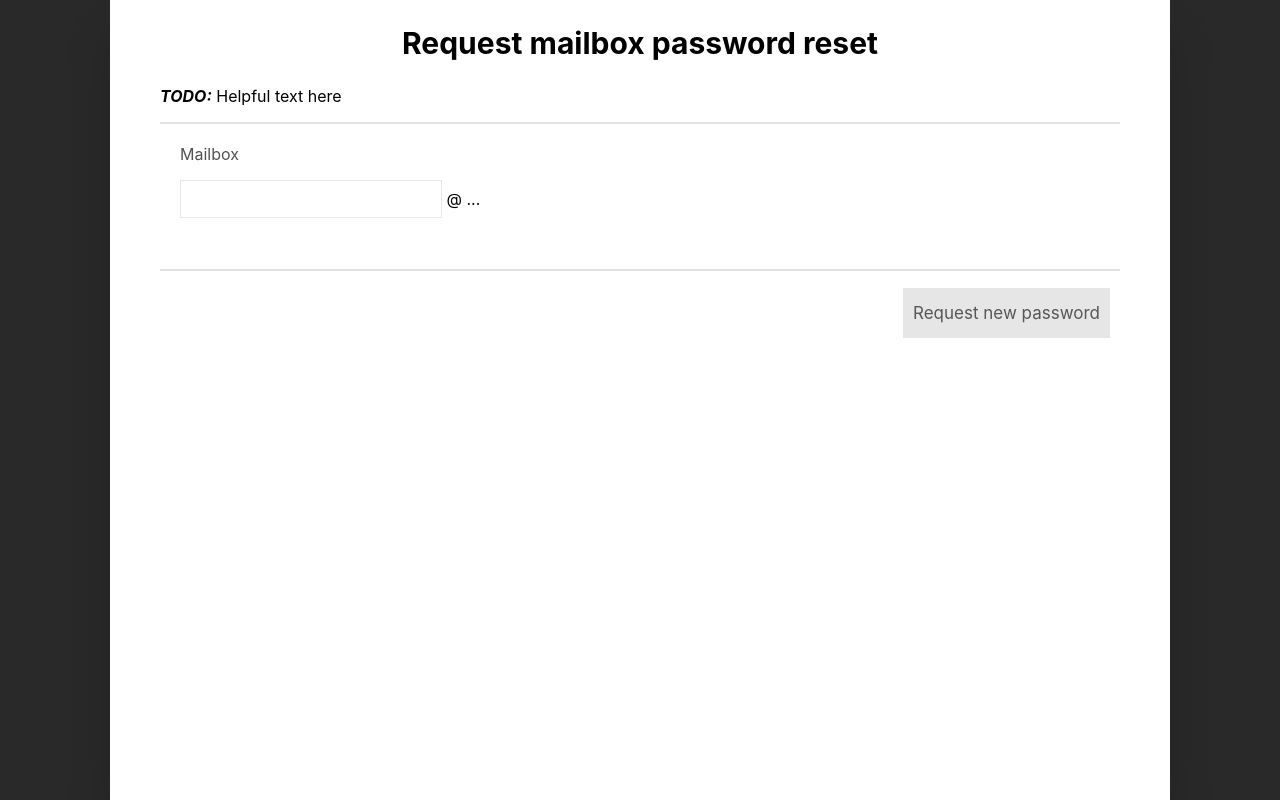
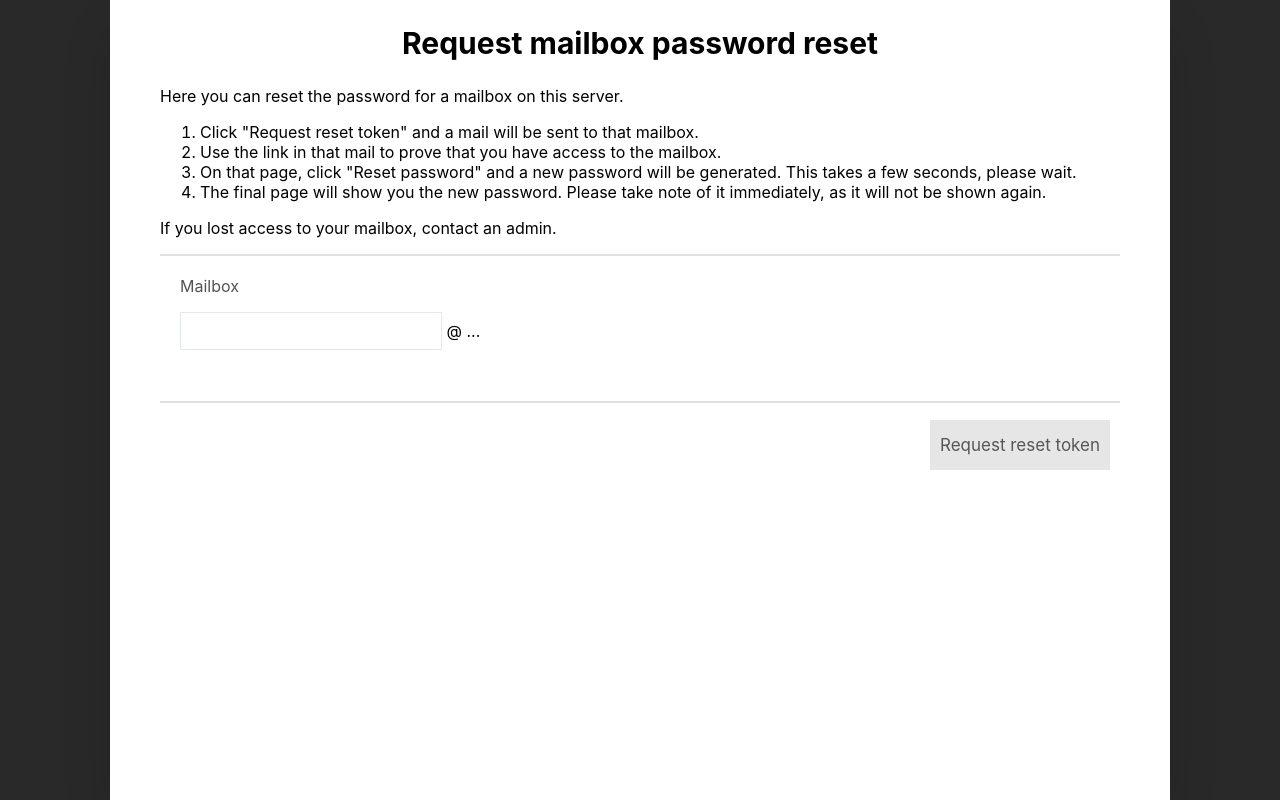
Before and after one commit to PeterNerlich/uberspace_mail_pw_reset, a Flask app: page / in a window 1280 px wide. Run offline with Flask 2, Linux system fonts and the light colour scheme.

Commit message:
nice messages

```diff
--- a/app/templates/public/error.html
+++ b/app/templates/public/error.html
@@ -10,16 +10,16 @@
         <div class="dialog-box content">
             <h2>{{ _("Error resetting password") }}</h2>
 
-            {% for message in get_flashed_messages() %}
+            {% for message in get_flashed_messages() -%}
             <div class="float-box">
               <div class="notification-box">
                 <p>{{ message }}</p>
               </div>
             </div>
-            {% endfor %}
+            {%- endfor %}
 
             <div>
-                <h1>{{ _("Uh oh!") }}</p>
+                <h1>{{ _("Uh oh!") }}</h1>
                 <p>{{ _("There was a problem while generating a new password. Please contact an admin.") }}</p>
                 <p>{{ _("Error message:") }} <code>{{ stderr }}</code></p>
             </div>
--- a/app/templates/public/index.html
+++ b/app/templates/public/index.html
@@ -10,16 +10,23 @@
         <div class="dialog-box content">
             <h2>{{ _("Request mailbox password reset") }}</h2>
 
-            {% for message in get_flashed_messages() %}
+            {% for message in get_flashed_messages() -%}
             <div class="float-box">
               <div class="notification-box">
                 <p>{{ message }}</p>
               </div>
             </div>
-            {% endfor %}
+            {%- endfor %}
 
             <div>
-                <p><b><i>TODO:</i></b> Helpful text here</p>
+                <p>{{ _("Here you can reset the password for a mailbox on this server.") }}</p>
+                <ol>
+                    <li>{{ _('Click "{}" and a mail will be sent to that mailbox.').format(_("Request reset token")) }}</li>
+                    <li>{{ _("Use the link in that mail to prove that you have access to the mailbox.") }}</li>
+                    <li>{{ _('On that page, click "{}" and a new password will be generated.').format(_("Reset password")) }} {{ _("This takes a few seconds, please wait.") }}</li>
+                    <li>{{ _("The final page will show you the new password. Please take note of it immediately, as it will not be shown again.") }}</li>
+                </ol>
+                <p>{{ _("If you lost access to your mailbox, contact an admin.") }}</p>
             </div>
 
             <div class="divider horizontal"></div>
@@ -33,7 +40,7 @@
                 <div class="divider horizontal"></div>
 
                 <div class="button right">
-                    <input name="request_btn" type="submit" value="{{ _('Request new password') }}"/>
+                    <input name="request_btn" type="submit" value="{{ _('Request reset token') }}"/>
                 </div>
             </form>
 
--- a/app/templates/public/success.html
+++ b/app/templates/public/success.html
@@ -10,13 +10,13 @@
         <div class="dialog-box content">
             <h2>{{ _("Password reset!") }}</h2>
 
-            {% for message in get_flashed_messages() %}
+            {% for message in get_flashed_messages() -%}
             <div class="float-box">
               <div class="notification-box">
                 <p>{{ message }}</p>
               </div>
             </div>
-            {% endfor %}
+            {%- endfor %}
 
             <div>
                 <p>{{ _("Success! The mailbox password was reset.") }}</p>
```
Also changed, not shown: app/templates/public/requested.html (+4 -3 lines), app/templates/public/reset.html (+13 -7 lines).
